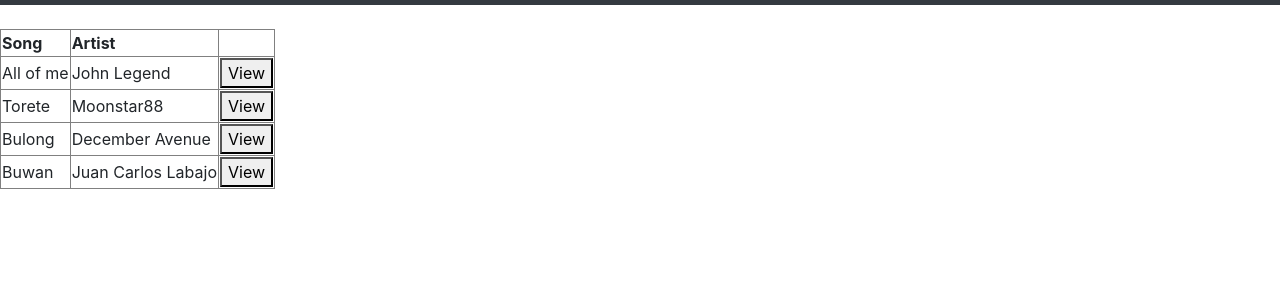
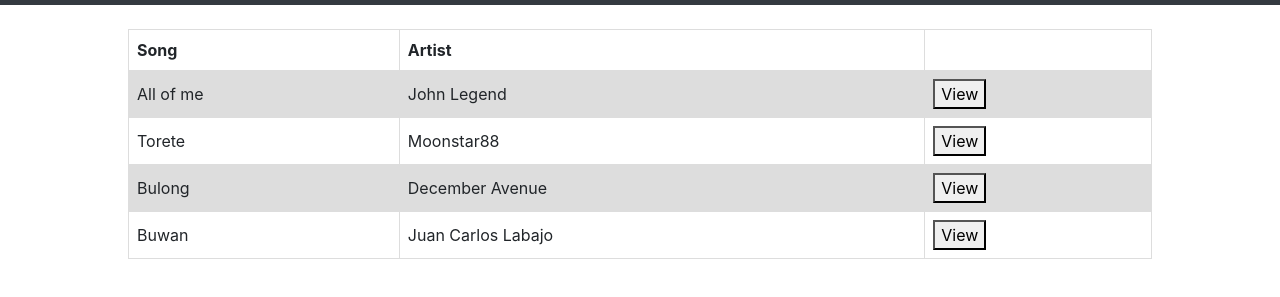
Before and after one commit to 2147582/9456A-Midterm, a plain HTML site: page lyrics.html in a window 1280 px wide. Shown: the part 171-468 px from the top of the page. Drawn offline with Linux system fonts and the light colour scheme.

Commit message:
Add some aesthetics in lyrics.html table

```diff
--- a/assets/css/main.css
+++ b/assets/css/main.css
@@ -154,6 +154,18 @@
     text-align: center;
     padding: 20px;
   }
+  tr:nth-child(even){
+    background-color: #dddddd;
+  }
+  td, th {
+    border: 1px solid #dddddd;
+    text-align: left;
+    padding: 8px;
+  }
+  table {
+    width: 80%;
+    border: 1px solid;
+  }
   .modal {
     display: none;
     position: fixed;
--- a/lyrics.html
+++ b/lyrics.html
@@ -63,7 +63,7 @@
   </nav>
 
   <br>
-  <table border="1">
+  <table align="center">
     <tr>
       <th>Song</th>
       <th>Artist</th>
```
